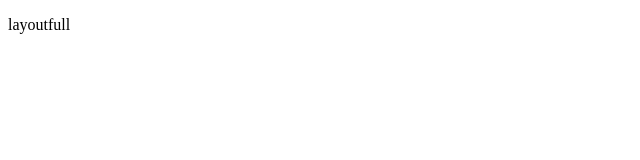
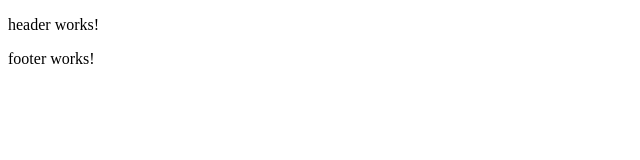
Before and after one commit to teamworkservices/farmacia_guzman, an Angular app: page /pages in a window 1280 px wide. Shown: the top 160 px of the page, without its empty margins (0-640 px from the left). Built offline with nearby package versions, Linux system fonts and the light colour scheme.

Commit message:
layoutinicial
Se sube cambio de layout inicial

```diff
--- a/src/app/layout/layoutfull/layoutfull.component.html
+++ b/src/app/layout/layoutfull/layoutfull.component.html
@@ -1 +1,5 @@
-<p>layoutfull</p>
+<app-header></app-header>
+
+<router-outlet></router-outlet>
+
+<app-footer></app-footer>
```
